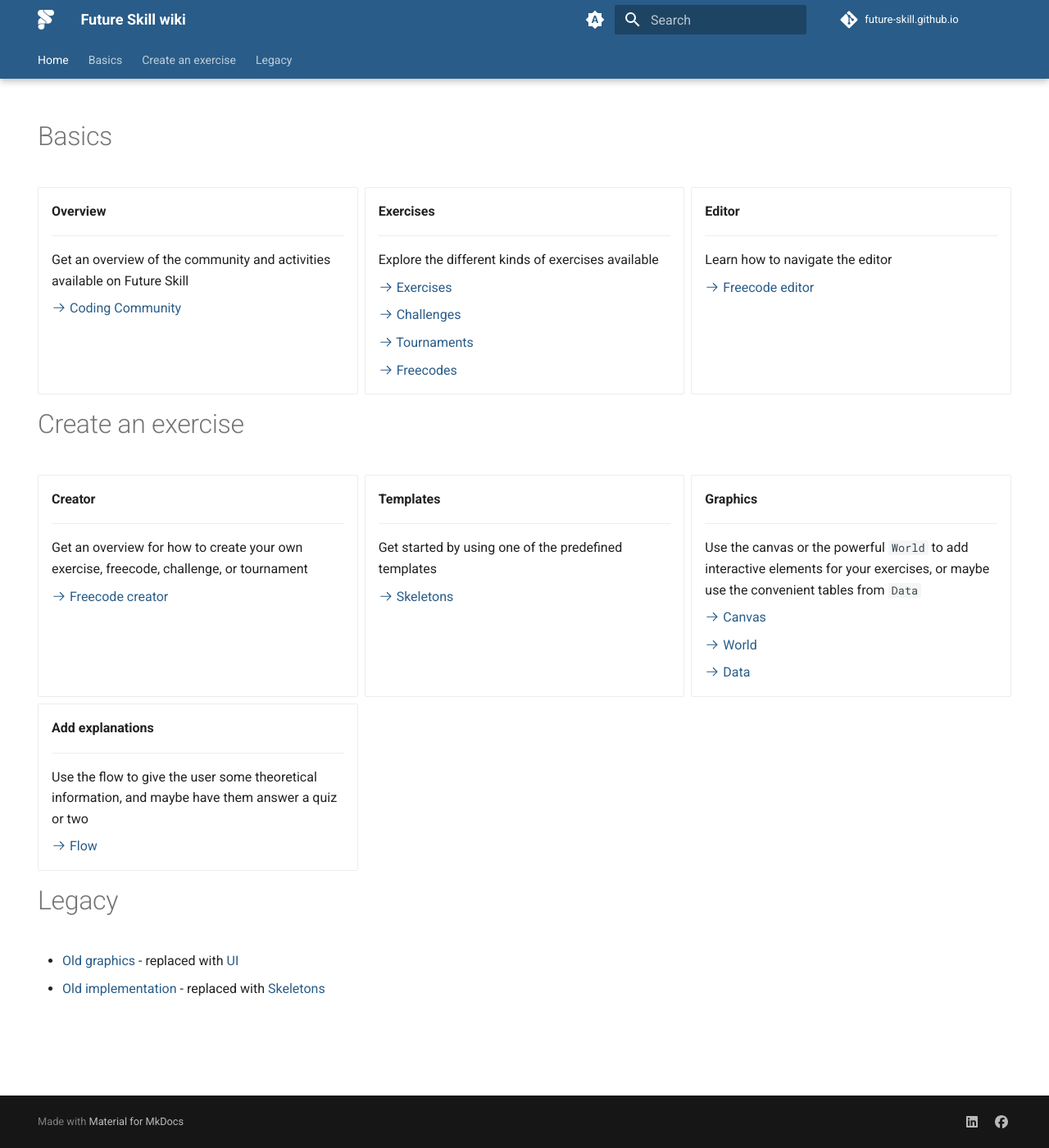
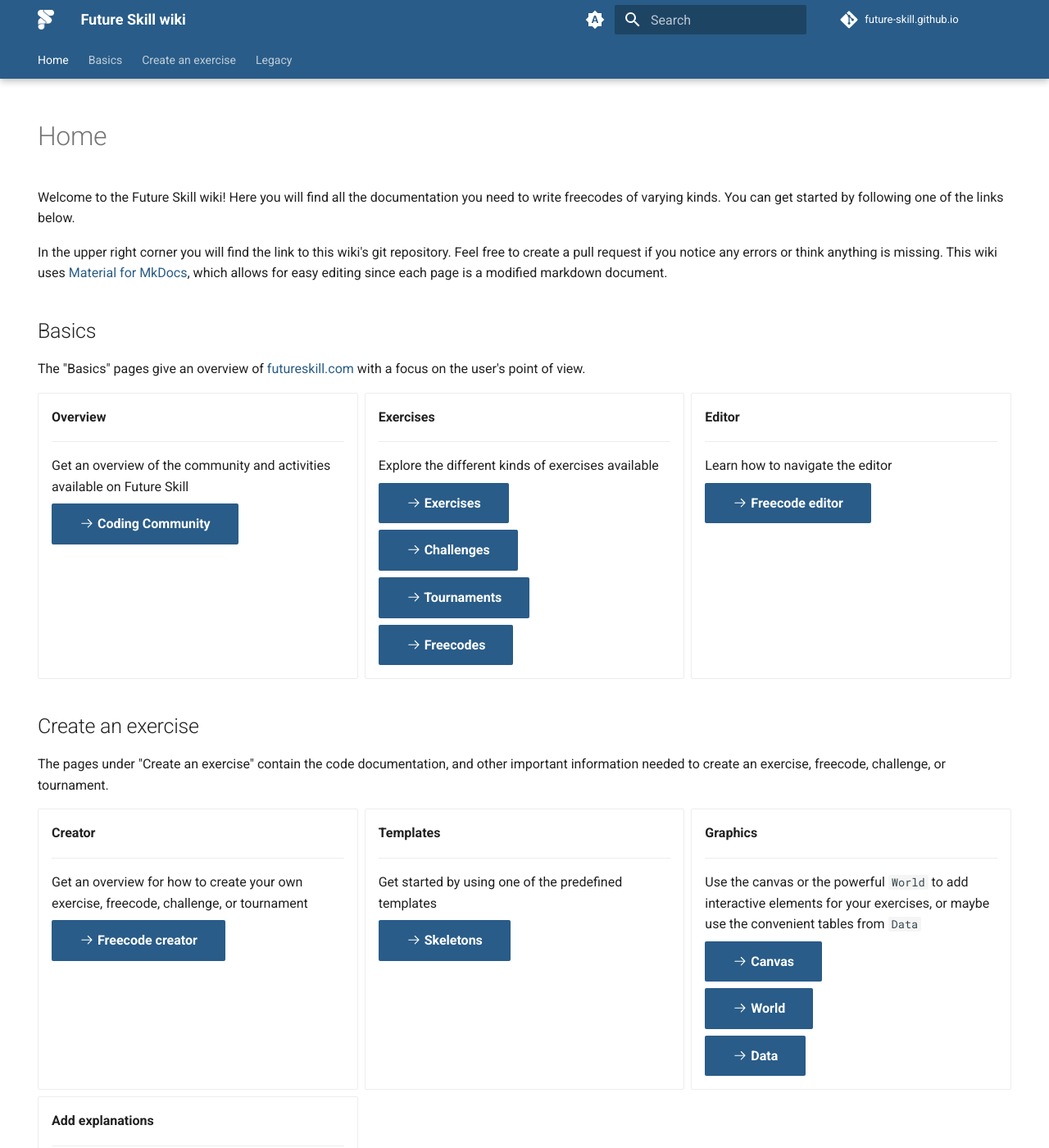
Before and after one commit to future-skill/future-skill.github.io, an MkDocs documentation site: the page built from docs/index.md, in a window 1280 px wide and 1400 px high. Shown: the whole window at 82% size. Built offline with MkDocs 1.6.1 and Material for MkDocs 9.7.7, drawn with Linux system fonts in a browser that asks for light colours; plug-ins that fetch from the network failed and are left out; comment, search, counter and statistics services are not loaded; some of the changed text lies outside the part shown.

Commit message:
Add a short description for each category of pages, and turn links into buttons

```diff
--- a/docs/index.md
+++ b/docs/index.md
@@ -9,7 +9,18 @@
     - toc
 ---
 
-# Basics
+Welcome to the Future Skill wiki!
+Here you will find all the documentation you need to write freecodes of varying kinds.
+You can get started by following one of the links below.
+
+In the upper right corner you will find the link to this wiki's git repository.
+Feel free to create a pull request if you notice any errors or think anything is missing.
+This wiki uses [Material for MkDocs](https://squidfunk.github.io/mkdocs-material/){:target="_blank"}, which allows for easy editing since each page is a modified markdown document.
+
+## Basics
+
+The "Basics" pages give an overview of [futureskill.com](https://futureskill.com){:target="_blank"} with a focus on the user's point of view.
+
 <div class="grid cards" markdown>
 
 -   **Overview**
@@ -40,11 +51,14 @@
 
     Learn how to navigate the editor
 
-    [:octicons-arrow-right-24: Freecode editor](basics/Freecode_editor.md)
+    [:octicons-arrow-right-24: Freecode editor](basics/Freecode_editor.md){.md-button .md-button--primary}
 
 </div>
 
-# Create an exercise
+## Create an exercise
+
+The pages under "Create an exercise" contain the code documentation, and other important information needed to create an exercise, freecode, challenge, or tournament.
+
 <div class="grid cards" markdown>
 
 -   **Creator**
@@ -81,10 +95,13 @@
 
     Use the flow to give the user some theoretical information, and maybe have them answer a quiz or two
 
-    [:octicons-arrow-right-24: Flow](create_an_exercise/Flow.md)
+    [:octicons-arrow-right-24: Flow](create_an_exercise/Flow.md){.md-button .md-button--primary}
 
 </div>
 
-# Legacy
+## Legacy
+
+As the name implies, "Legacy" contains information about the older systems, it is reommended that you instead choose the newer equivalents.
+
 - [Old graphics](legacy/Freecode_graphics.md) - replaced with [UI](create_an_exercise/UI.md)
 - [Old implementation](legacy/Implementation.md) - replaced with [Skeletons](create_an_exercise/Skeletons.md)
```
Also changed, not shown: other parts of docs/index.md (+10 -10 lines).
